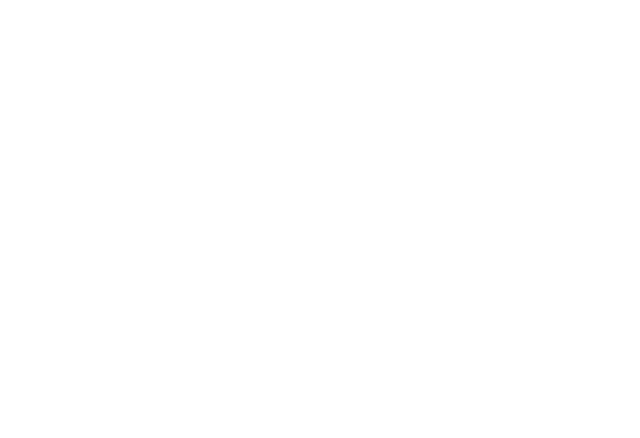
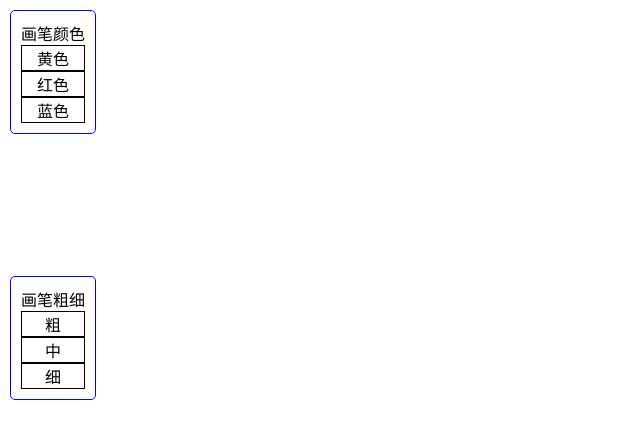
Before and after one commit to shangjingfan/canvas-demo-1, a plain HTML site: page index.html in a window 1280 px wide. Shown: the whole page, without its empty margins (0-640 px from the left). Drawn offline with Linux system fonts and the light colour scheme.

Commit message:
画笔颜色太丑

```diff
--- a/index.html
+++ b/index.html
@@ -11,6 +11,22 @@
 </head>
 
 <body>
+  <div class="color">
+    <p>画笔颜色</p>
+    <ul>
+      <li id="yellow">黄色</li>
+      <li id="red">红色</li>
+      <li id="blue">蓝色</li>
+    </ul>
+  </div>
+  <div class="weight">
+    <p>画笔粗细</p>
+    <ul>
+      <li id="bold">粗</li>
+      <li id="normal">中</li>
+      <li id="thin">细</li>
+    </ul>
+  </div>
   <canvas id="canvas" width="300" height="300">
 
   </canvas>
@@ -19,8 +35,9 @@
     canvas.width = document.documentElement.clientWidth;
     canvas.height = document.documentElement.clientHeight;
     let ctx = canvas.getContext("2d");
-    ctx.fillStyle = 'black';
-    ctx.strokeStyle = 'black';
+    // ctx.fillStyle = 'black';
+    // ctx.strokeStyle = 'black';
+    ctx.lineWidth = 4;
 
 
     let isPainting = false;
@@ -56,7 +73,7 @@
     }
 
     function drawLine(x1, y1, x2, y2) {
-      ctx.lineWidth = 8;
+
       ctx.beginPath();
       ctx.lineCap = "round"
       ctx.moveTo(x1, y1);
@@ -64,6 +81,24 @@
       ctx.stroke();
     }
 
+    yellow.onclick = () => {
+      ctx.strokeStyle = 'yellow';
+    }
+    red.onclick = () => {
+      ctx.strokeStyle = 'red';
+    }
+    blue.onclick = () => {
+      ctx.strokeStyle = 'blue';
+    }
+    thin.onclick = () => {
+      ctx.lineWidth = 4;
+    }
+    bold.onclick = () => {
+      ctx.lineWidth = 12;
+    }
+    normal.onclick = () => {
+      ctx.lineWidth = 8;
+    }
   </script>
 </body>
 
--- a/style.css
+++ b/style.css
@@ -2,6 +2,10 @@
   margin: 0;
   padding: 0;
   box-sizing: border-box;
+}
+ul,
+ol {
+  list-style: none;
 }
 #canvas {
   /* height: 100vh;
@@ -9,3 +13,24 @@
   /* border: 1px solid blue; */
   display: block;
 }
+.color,
+.weight {
+  border: 1px solid blue;
+  padding: 10px;
+  position: absolute;
+  border-radius: 5px;
+  text-align: center;
+}
+.color {
+  left: 10px;
+  top: 10px;
+}
+.weight {
+  left: 10px;
+  bottom: 50%;
+}
+.color > ul > li,
+.weight > ul > li {
+  cursor: pointer;
+  border: 1px solid black;
+}
```
